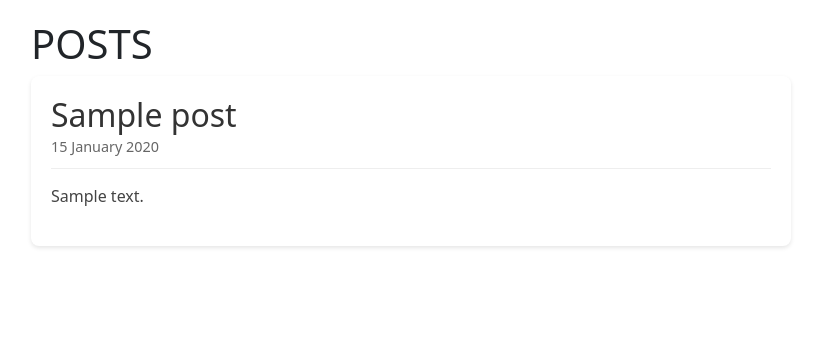
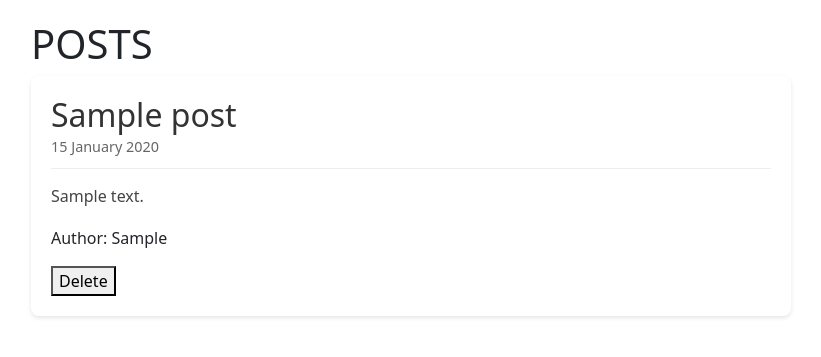
Before and after one commit to jon1nline/django, a Django app: template blog/templates/blogpage.html in a window 1280 px wide. Shown: the part 56-413 px from the top of the page, without its empty margins (229-1050 px from the left). Run offline with Django 5.2, Linux system fonts and the light colour scheme; the template is opened without the code that fills it: most values are stand-ins (such as "Sample title", 1, 10 or a date in 2020); data that the repository does not hold is empty.

Commit message:
work in progress- delete button on posts

```diff
--- a/blog/models.py
+++ b/blog/models.py
@@ -8,8 +8,9 @@ class Blog(models.Model):
     idEscritor = models.ForeignKey(
     'users.CustomUser',  # AppName.ModelName
     on_delete=models.CASCADE
+
 )
-
+    active = models.BooleanField(default=True)
 
 
 # Create your models here.
--- a/blog/templates/blogpage.html
+++ b/blog/templates/blogpage.html
@@ -15,6 +15,15 @@
             <div class="post-content">
                 <p>{{ post.message }}</p>
             </div>
+            <div class="post-author">
+                <p>Author: {{ post.idEscritor }}</p>
+            </div>
+            <div class="post-actions">
+                <form action="{% url 'deletepost' post.id %}" method="post" style="display: inline;">
+                    {% csrf_token %}
+                    <button type="submit" onclick="return confirm('Tem certeza que deseja excluir este post?')">Delete</button>
+                </form>
+            </div>
         </article>
         {% endfor %}
     </div>
--- a/blog/urls.py
+++ b/blog/urls.py
@@ -3,5 +3,6 @@ from . import views
 
 urlpatterns = [
     path("",views.blogpage, name = "blogpage"),
-    path("newpost",views.newpost, name = "newpost")
+    path("newpost",views.newpost, name = "newpost"),
+    path('deletepost/<int:pk>/', views.deletepost, name='deletepost'),
 ]
```
Also changed, not shown: blog/views.py (+6 -3 lines), README.md, blog/migrations/0002_blog_active.py (added).
